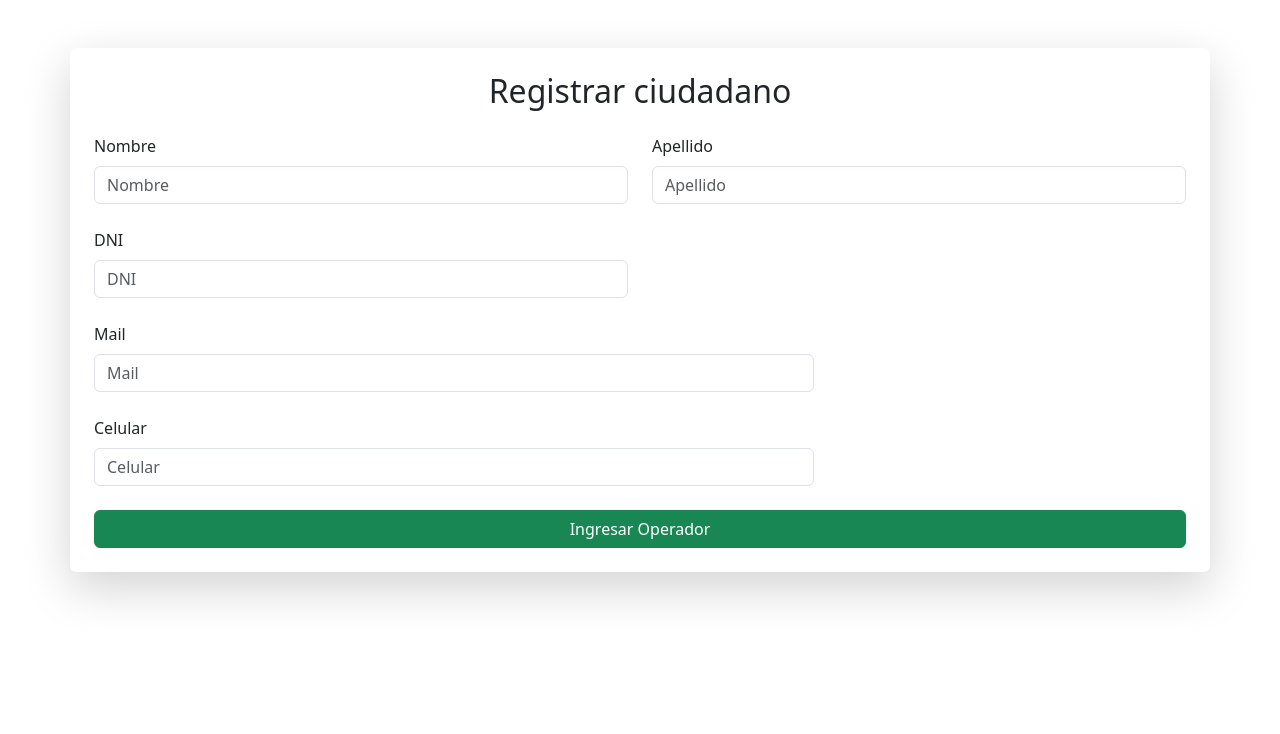
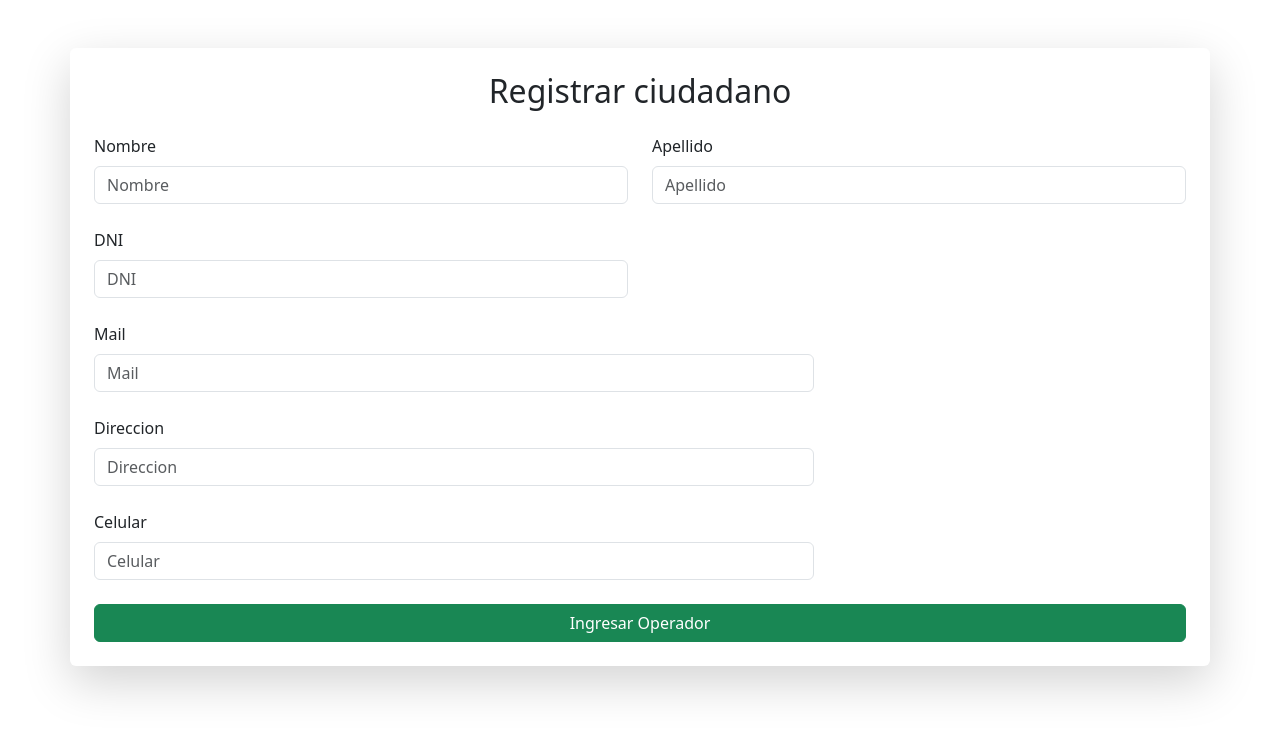
Before and after one commit to EveCanton/munitrack-web, a React (Vite) app: page /ciudadano in a window 1280 px wide. Shown: the top 734 px of the page. Built offline with nearby package versions, Linux system fonts and the light colour scheme.

Commit message:
add input citizen

```diff
--- a/src/components/createCitizen/CreateCitizen.jsx
+++ b/src/components/createCitizen/CreateCitizen.jsx
@@ -54,6 +54,17 @@ const CreateCitizen = () => {
                 placeholder="Mail"
               />
             </div>
+            <div class="col-8">
+              <label for="inputMail" class="form-label">
+                Direccion
+              </label>
+              <input
+                type="email"
+                class="form-control"
+                id="inputDireccion"
+                placeholder="Direccion"
+              />
+            </div>
 
             <div class="col-8">
               <label for="inputCelular" class="form-label">
```
